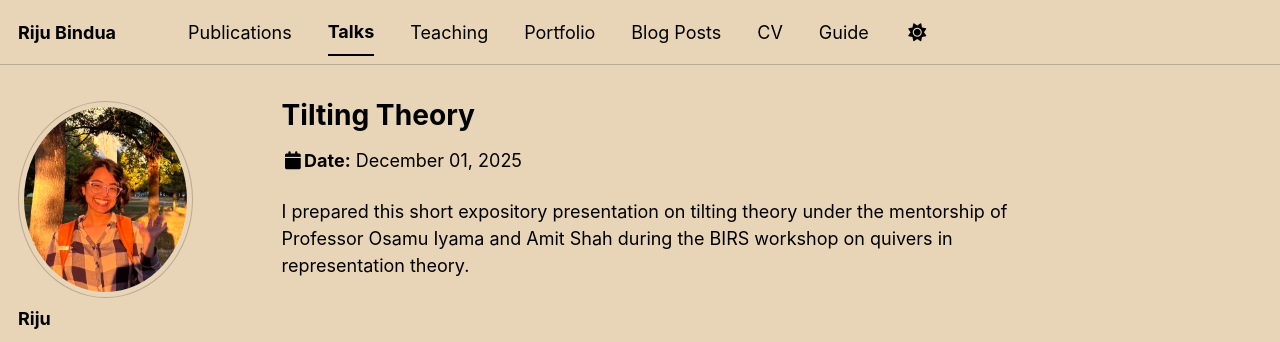
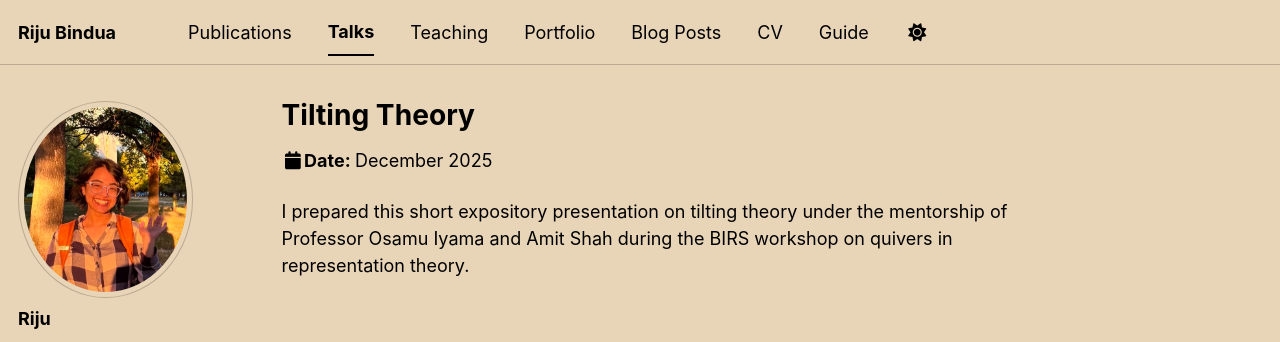
Before and after one commit to binduariju/binduariju.github.io, a Jekyll site: the page built from _talks/2025-12-01-tilting-theory.md, in a window 1280 px wide. Shown: the top 342 px of the page. Built offline with Jekyll 4.4.1, drawn with Linux system fonts in a browser that asks for light colours; a style sheet for code colours, icons or effects is not loaded.

Commit message:
Update talk.html

```diff
--- a/_layouts/talk.html
+++ b/_layouts/talk.html
@@ -30,10 +30,20 @@ layout: default
           {% if page.read_time %}
             <p class="page__meta"><i class="fa fa-clock" aria-hidden="true"></i> {% include read-time.html %}</p>
           {% endif %}
-        {% if page.modified %}
-          <p class="page__date"><strong><i class="fa fa-fw fa-calendar" aria-hidden="true"></i>Date:</strong> <time datetime="{{ page.modified | date: "%Y-%m-%d" }}">{{ page.modified | date: "%B %d, %Y" }}</time></p>
+        {% if page.date_display %}
+          <p class="page__date">
+            <strong>
+              <i class="fa fa-fw fa-calendar" aria-hidden="true"></i>Date:
+            </strong>
+            {{ page.date_display }}
+          </p>
         {% elsif page.date %}
-          <p class="page__date"><strong><i class="fa fa-fw fa-calendar" aria-hidden="true"></i>Date:</strong> <time datetime="{{ page.date | date_to_xmlschema }}">{{ page.date | date: "%B %d, %Y" }}</time></p>
+          <p class="page__date">
+            <strong>
+              <i class="fa fa-fw fa-calendar" aria-hidden="true"></i>Date:
+            </strong>
+            {{ page.date | date: "%B %Y" }}
+          </p>
         {% endif %}
         {% if page.talk_type %}<p>{{page.talk_type}} at {{ page.venue }},  {{page.location}} {% endif %}
 
```
